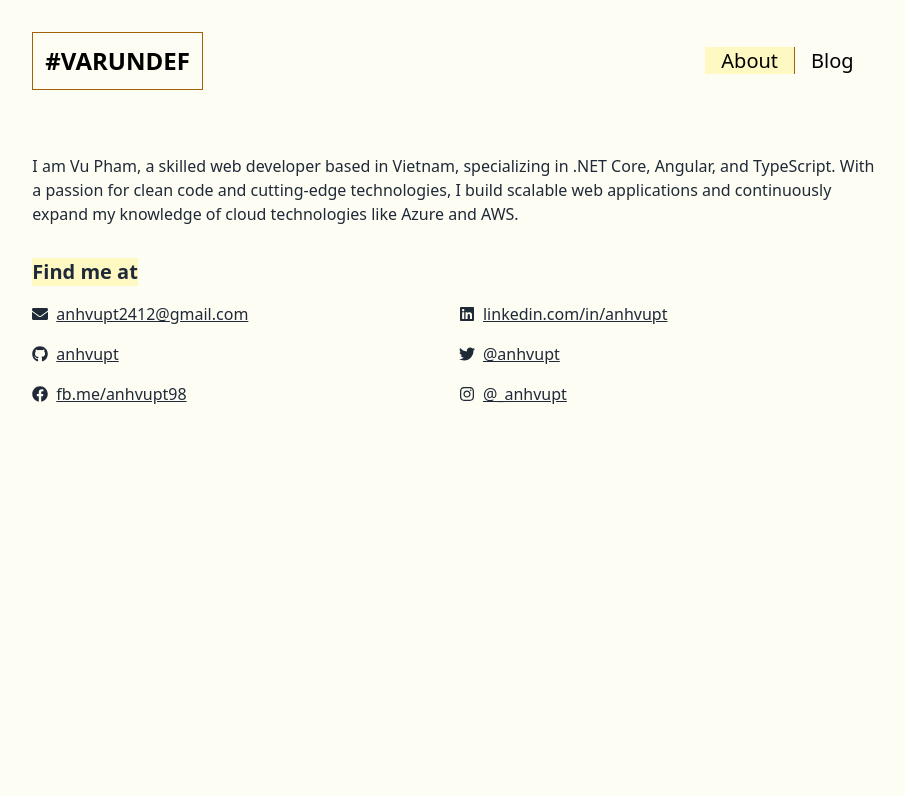
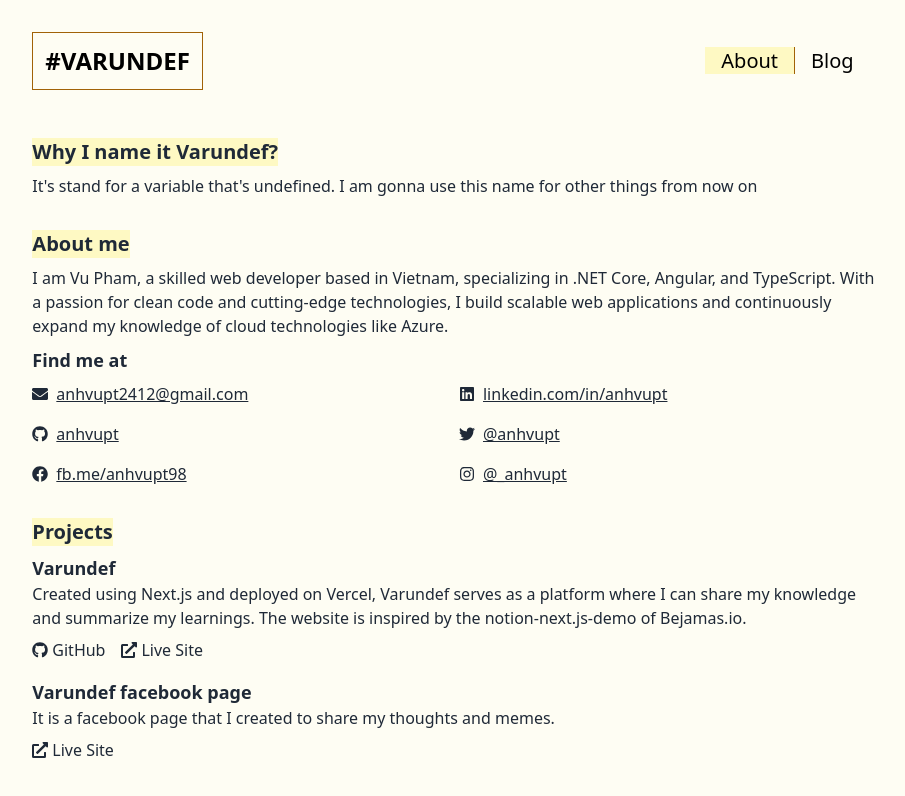
Before and after one commit to anhvupt/varundef, a Next.js app: page /about in a window 1280 px wide. Shown: the top 796 px of the page, without its empty margins (181-1086 px from the left). Built offline with nearby package versions, Linux system fonts and the light colour scheme.

Commit message:
feat: add project experiences

```diff
--- a/pages/about.jsx
+++ b/pages/about.jsx
@@ -5,11 +5,31 @@
   FaLinkedin,
   FaTwitter,
   FaFacebook,
-  FaInstagram
+  FaInstagram,
+  FaExternalLinkAlt
 } from 'react-icons/fa';
 import Header from '../components/header';
 
 export default function About() {
+  const projects = [
+    {
+      name: 'Varundef',
+      description: `
+      Created using Next.js and deployed on Vercel,
+      Varundef serves as a platform where I can share my knowledge and summarize my learnings.
+      The website is inspired by the notion-next.js-demo of Bejamas.io.
+      `,
+      githubUrl: 'https://github.com/anhvupt/varundef',
+      liveUrl: 'https://varundef.com'
+    },
+    {
+      name: 'Varundef facebook page',
+      description: `
+      It is a facebook page that I created to share my thoughts and memes.
+      `,
+      liveUrl: 'https://www.facebook.com/varundef2023'
+    }
+  ];
   return (
     <>
       <Head>
@@ -18,24 +38,33 @@
         <meta name='viewport' content='width=device-width, initial-scale=1' />
         <link rel='icon' href='/favicon.ico' />
       </Head>
-      <main className='w-2/3 m-auto flex flex-col lg:mt-8'>
+      <main className='w-2/3 m-auto flex flex-col my-3 lg:my-8'>
         <Header />
-        <div className=''>
-          <p className='mt-4'>
+        <div className='flex flex-col gap-8'>
+          <section className='flex flex-col gap-2'>
+            <h2 className='text-xl w-max font-semibold bg-yellow-100'>Why I name it Varundef?</h2>
+            <p>
+              It's stand for a variable that's undefined. I am gonna use this name for other things
+              from now on
+            </p>
+          </section>
+          <section className='flex flex-col gap-2'>
+            <h2 className='text-xl w-max font-semibold bg-yellow-100'>About me</h2>
+            <p>
               I am Vu Pham, a skilled web developer based in Vietnam, specializing in .NET Core,
-            Angular, and TypeScript. With a passion for clean code and cutting-edge technologies, I
-            build scalable web applications and continuously expand my knowledge of cloud
-            technologies like Azure and AWS.
+              Angular, and TypeScript. With a passion for clean code and cutting-edge technologies,
+              I build scalable web applications and continuously expand my knowledge of cloud
+              technologies like Azure.
             </p>
-          <p className='text-xl w-max font-semibold mb-4 mt-8 bg-yellow-100'>Find me at</p>
-          <div className='flex flex-wrap'>
-            <div className='flex items-center mb-4 lg:w-1/2'>
+            <h2 className='text-lg w-max font-semibold'>Find me at</h2>
+            <div className='flex lg:flex-wrap lg:gap-y-4'>
+              <div className='flex items-center lg:w-1/2'>
                 <FaEnvelope className='mr-2' />
                 <a href='mailto:anhvupt2412@gmail.com' className='underline'>
                   anhvupt2412@gmail.com
                 </a>
               </div>
-            <div className='flex items-center mb-4 lg:w-1/2'>
+              <div className='flex items-center lg:w-1/2'>
                 <FaLinkedin className='mr-2' />
                 <a
                   href='https://www.linkedin.com/in/anhvupt'
@@ -45,7 +74,7 @@
                   linkedin.com/in/anhvupt
                 </a>
               </div>
-            <div className='flex items-center mb-4 lg:w-1/2'>
+              <div className='flex items-center lg:w-1/2'>
                 <FaGithub className='mr-2' />
                 <a
                   href='https://github.com/anhvupt'
@@ -55,7 +84,7 @@
                   anhvupt
                 </a>
               </div>
-            <div className='flex items-center mb-4 lg:w-1/2'>
+              <div className='flex items-center lg:w-1/2'>
                 <FaTwitter className='mr-2' />
                 <a
                   href='https://twitter.com/anhvupt'
@@ -65,7 +94,7 @@
                   @anhvupt
                 </a>
               </div>
-            <div className='flex items-center mb-4 lg:w-1/2'>
+              <div className='flex items-center lg:w-1/2'>
                 <FaFacebook className='mr-2' />
                 <a
                   href='https://www.facebook.com/anhvupt98'
@@ -75,7 +104,7 @@
                   fb.me/anhvupt98
                 </a>
               </div>
-            <div className='flex items-center mb-4 lg:w-1/2'>
+              <div className='flex items-center lg:w-1/2'>
                 <FaInstagram className='mr-2' />
                 <a
                   href='https://www.instagram.com/_anhvupt'
@@ -86,6 +115,40 @@
                 </a>
               </div>
             </div>
+          </section>
+          <section className=''>
+            <h2 className='text-xl w-max font-semibold bg-yellow-100'>Projects</h2>
+            <div className='flex flex-col gap-2'>
+              {projects.map((project) => (
+                <div className='mt-2' key={project.name}>
+                  <h3 className='text-lg font-semibold'>{project.name}</h3>
+                  <p>{project.description}</p>
+                  <div className='flex mt-2'>
+                    {project.githubUrl && (
+                      <a
+                        href={project.githubUrl}
+                        target='_blank'
+                        rel='noopener noreferrer'
+                        className='flex items-center mr-4'>
+                        <FaGithub className='mr-1' />
+                        <span>GitHub</span>
+                      </a>
+                    )}
+                    {project.liveUrl && (
+                      <a
+                        href={project.liveUrl}
+                        target='_blank'
+                        rel='noopener noreferrer'
+                        className='flex items-center'>
+                        <FaExternalLinkAlt className='mr-1' />
+                        <span>Live Site</span>
+                      </a>
+                    )}
+                  </div>
+                </div>
+              ))}
+            </div>
+          </section>
         </div>
       </main>
     </>
```
Lines whose indentation alone changed are shown as unchanged.
